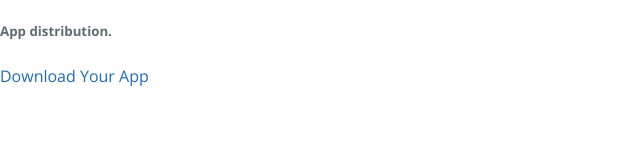
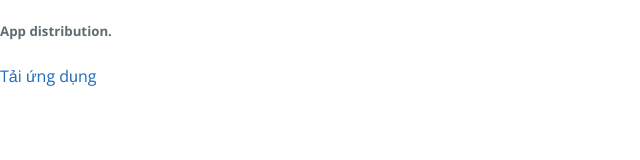
Before and after one commit to PhungVanHoa/testipa, a plain HTML site: page index.html in a window 1280 px wide. Shown: the full height of the page, 0-640 px from the left. Drawn offline with nearby package versions, Linux system fonts and the light colour scheme.

Commit message:
Update index.html

```diff
--- a/index.html
+++ b/index.html
@@ -15,7 +15,7 @@
         <div class="row">
           <div class="one-half column">
             <h5 class="">App distribution.</h6>
-            <a class="button button-primary" href="itms-services://?action=download-manifest&url=https://raw.githubusercontent.com/PhungVanHoa/testipa/gh-pages/manifest.plist">Download Your App</a>
+            <a class="button button-primary" href="itms-services://?action=download-manifest&url=https://raw.githubusercontent.com/PhungVanHoa/testipa/gh-pages/manifest.plist">Tải ứng dụng</a>
           </div>
         </div>
       </div>
```
